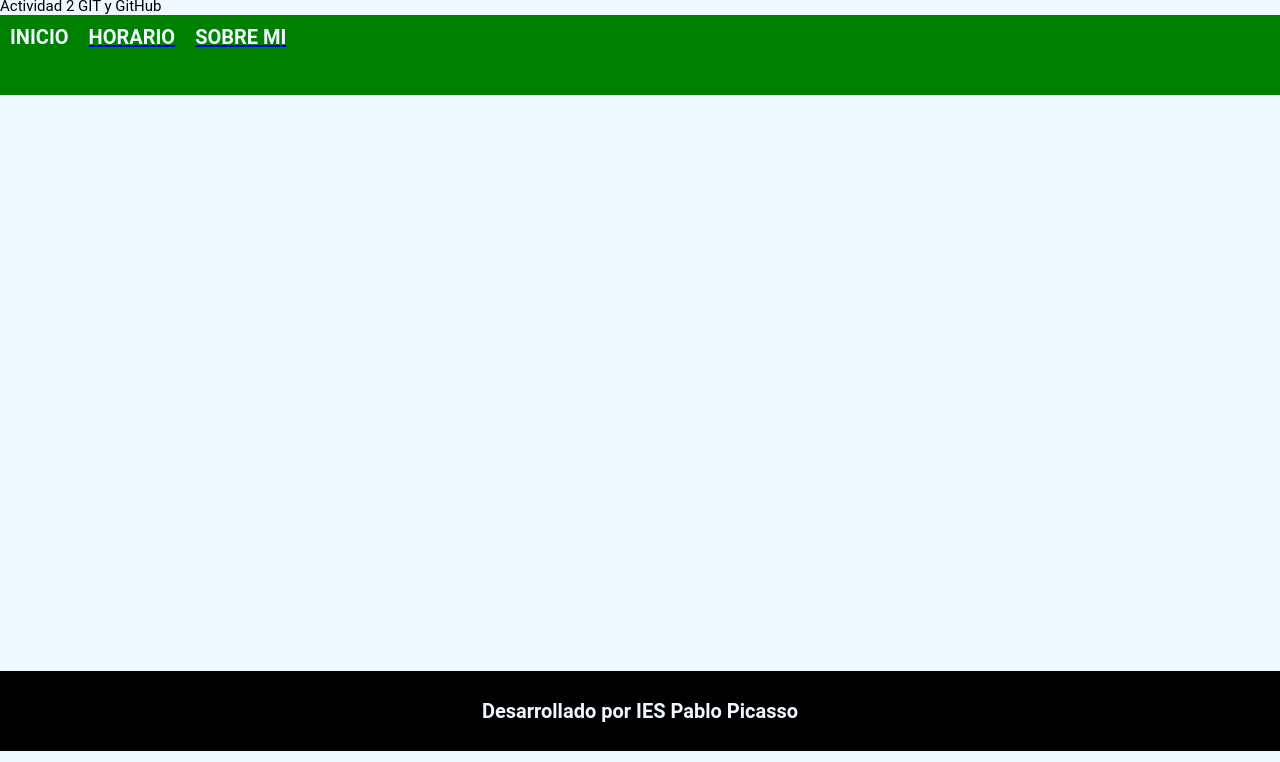
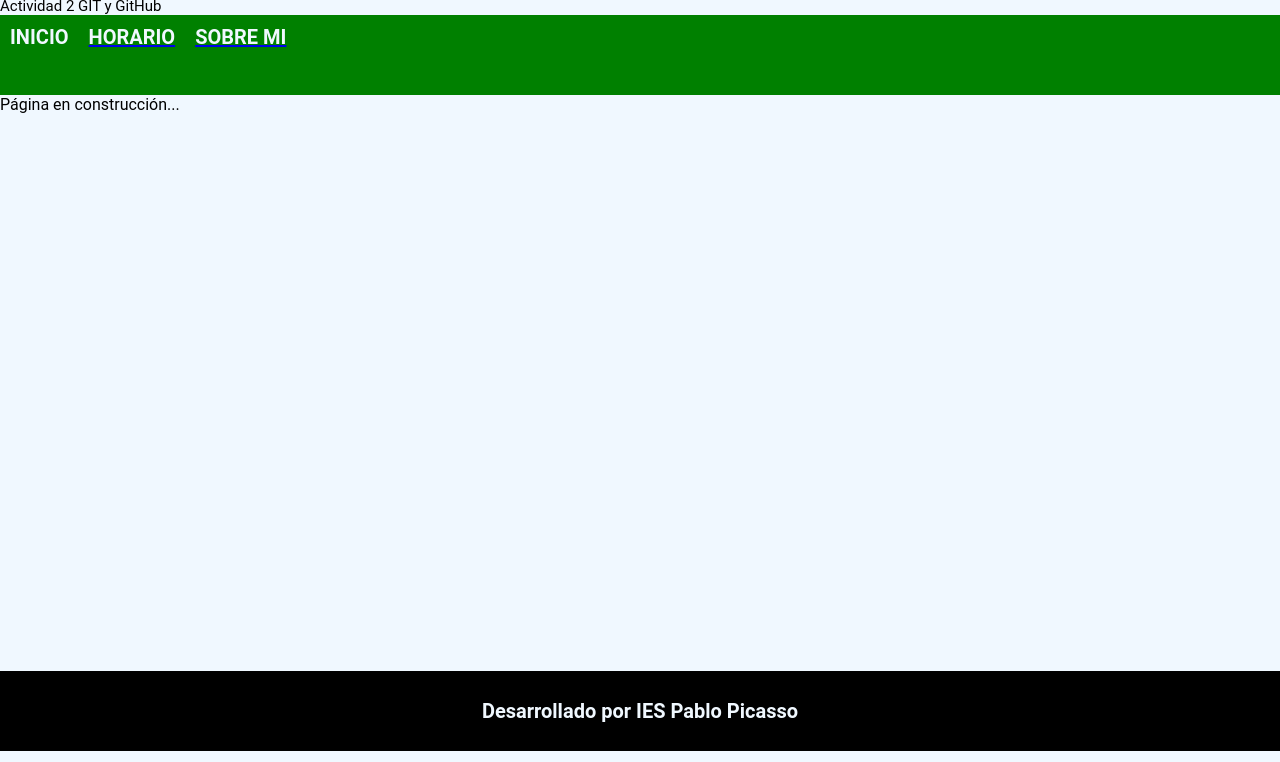
Before and after one commit to jmolfer299/Act3GIT_VS_JoseMM, a plain HTML site: page PaginaWeb/index.html in a window 1280 px wide. Shown: the part 38-800 px from the top of the page. Drawn offline with Linux system fonts and the light colour scheme.

Commit message:
Modificamos el inicio desde main

```diff
--- a/PaginaWeb/index.html
+++ b/PaginaWeb/index.html
@@ -24,6 +24,7 @@
         </a>
     </section>
     <main>
+        Página en construcción...
     </main>
     <footer>
         <h4>Desarrollado por IES Pablo Picasso</h4>
```
